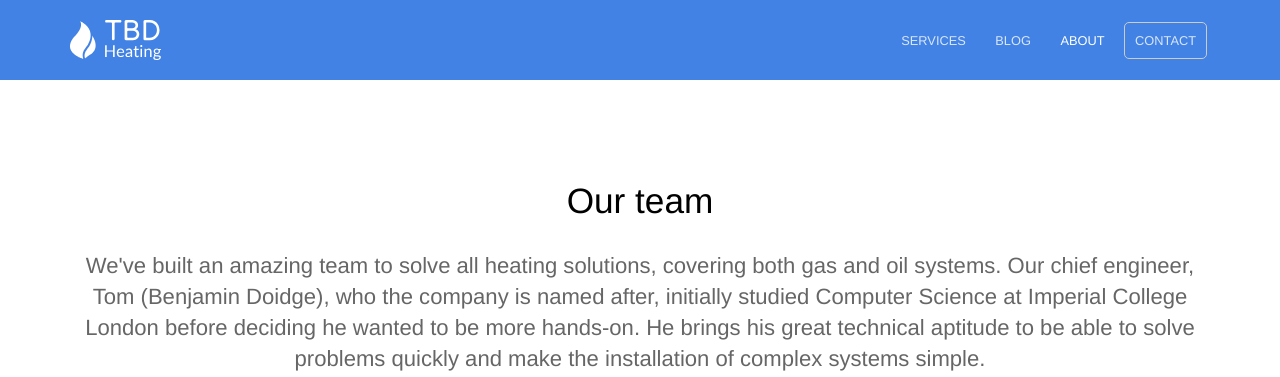
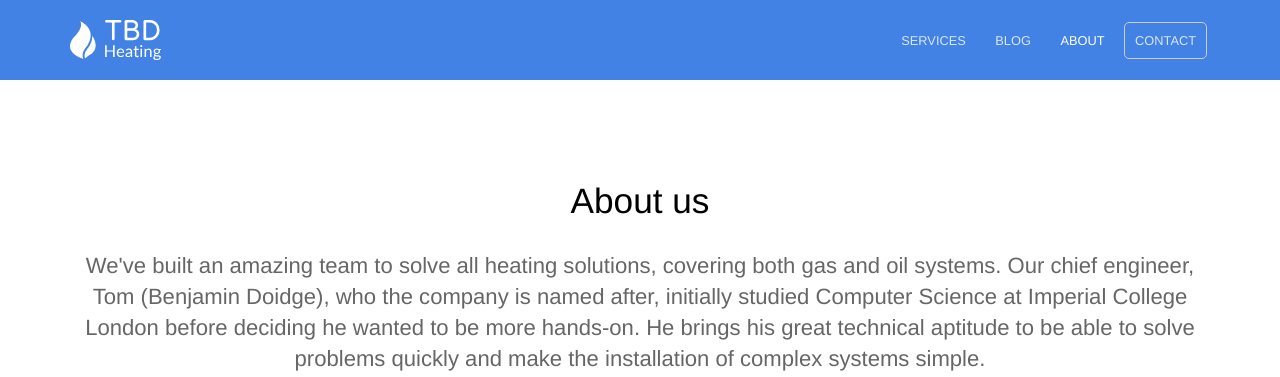
Before and after one commit to samdoidge/tbdheating.com, a Jekyll site: the page built from about.html, in a window 1280 px wide. Shown: the top 377 px of the page. Built offline with Jekyll 4.4.1, drawn with Linux system fonts in a browser that asks for light colours.

Commit message:
about us rename

```diff
--- a/about.html
+++ b/about.html
@@ -1,5 +1,5 @@
 ---
-title: Our team
+title: About us
 description: We've built an amazing team to solve all heating solutions, covering both gas and oil systems. Our chief engineer, Tom (Benjamin Doidge), who the company is named after, initially studied Computer Science at Imperial College London before deciding he wanted to be more hands-on. He brings his great technical aptitude to be able to solve problems quickly and make the installation of complex systems simple.
 ---
 <p class="editor-link" style="text-align: center;"><a href="cloudcannon:collections/_staff_members/" class="btn"><strong>&#9998;</strong> Manage Staff members</a></p>
```
Also changed, not shown: 2 other files.
